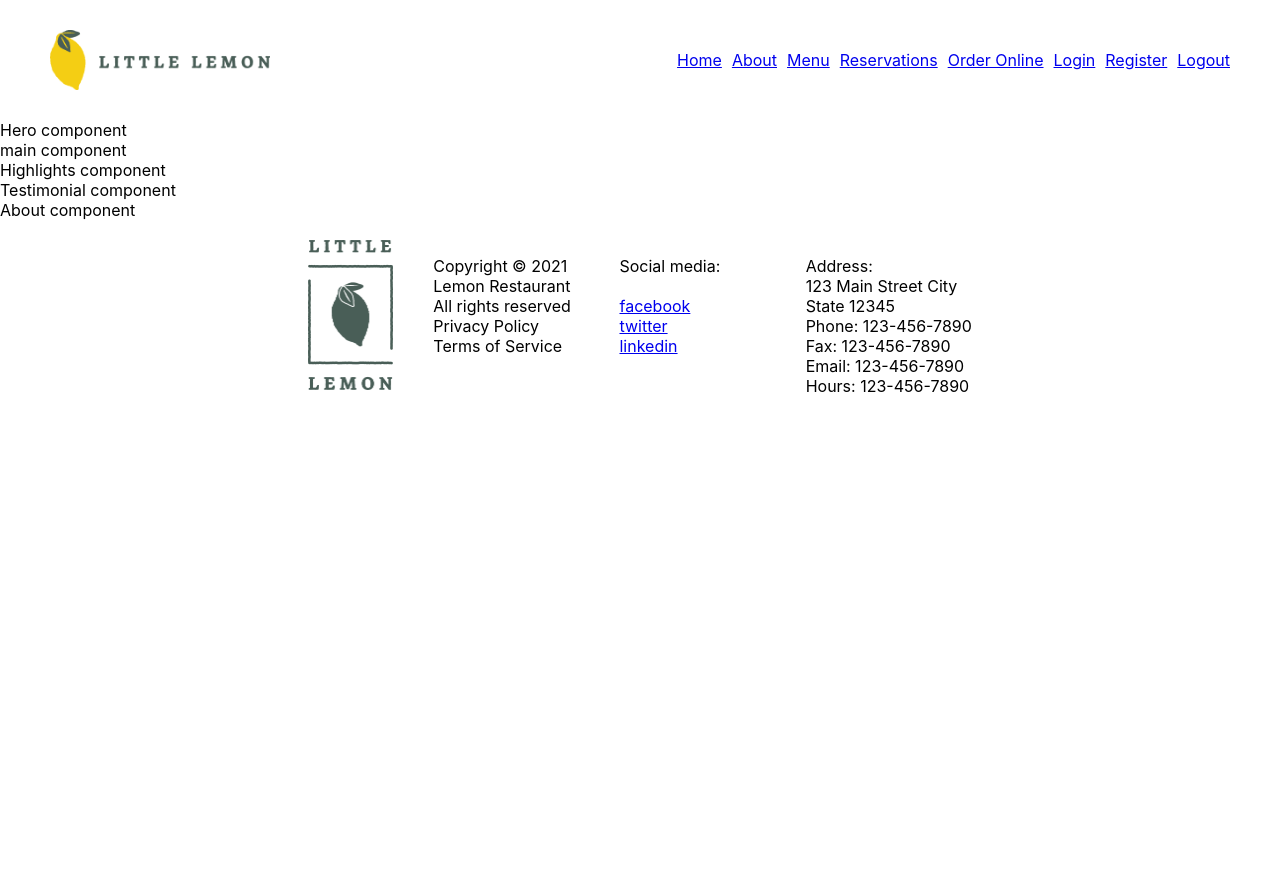
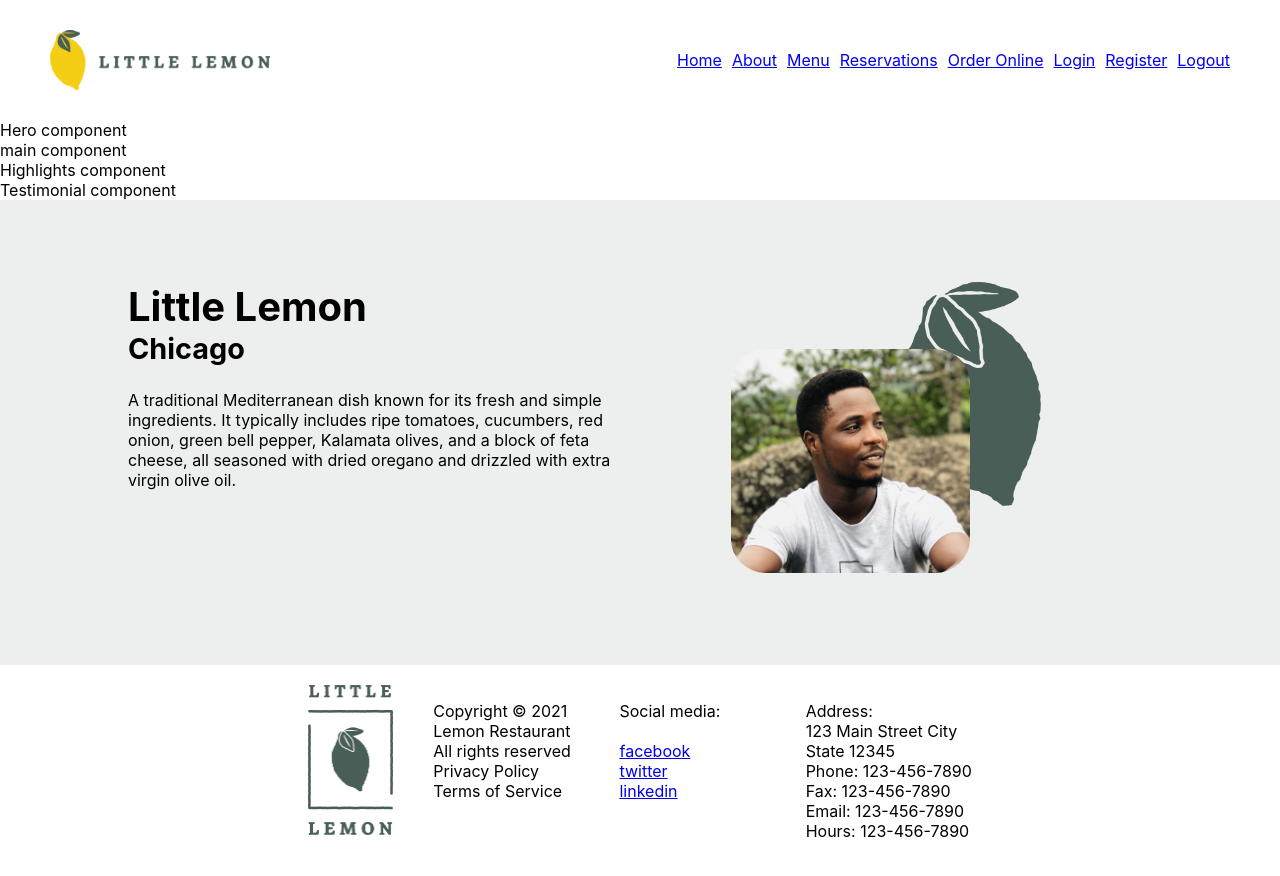
Before and after one commit to DafetiteOgaga/Littlelemon-frontendCapstone, a React (Create React App) app in the folder littlelemon_frontend_component/: page / in a window 1280 px wide. Before the commit the page ends 800 px from the top, so only its background shows below. Built offline with nearby package versions, Linux system fonts and the light colour scheme.

Commit message:
changes: completed About component

```diff
--- a/littlelemon_frontend_component/src/component/About.js
+++ b/littlelemon_frontend_component/src/component/About.js
@@ -1,9 +1,187 @@
-
+import styled from "styled-components"
+import fruitLogo from "../llemon_asset/Asset 7@4x.png"
+import me from "../llemon_asset/dafetite.jpeg"
 
 export default function About () {
+	const Section = styled.section``
+	const GridContainer = styled.div`
+		display: grid;
+		grid-template-columns: repeat(2, 1fr);
+		gap: 2%;
+		padding-top: 8%;
+		margin-bottom: 3%;
+	`
+	const Image = styled.img`
+		position: absolute;
+		top: 0%;
+		left: 52%;
+		height: 140%;
+
+		@media (max-width: 1310px) {
+			height: 120%;
+		}
+		@media (max-width: 1300px) {
+			height: 100%;
+		}
+		@media (max-width: 1032px) {
+			height: 80%;
+		}
+		@media (max-width: 1000px) {
+			height: 90%;
+		}
+		@media (max-width: 903px) {
+			height: 72%;
+		}
+		@media (max-width: 759px) {
+			height: 58%;
+		}
+		@media (max-width: 740px) {
+			height: 70%;
+		}
+		@media (max-width: 671px) {
+			height: 60%;
+		}
+	`
+	const Image2 = styled(Image)`
+		top: 30%;
+		left: 17%;
+		height: 140%;
+		border-radius: 15%;
+
+		@media (max-width: 1310px) {
+			height: 120%;
+		}
+		@media (max-width: 1300px) {
+			height: 100%;
+		}
+		@media (max-width: 1032px) {
+			height: 80%;
+		}
+		@media (max-width: 1000px) {
+			height: 90%;
+		}
+		@media (max-width: 903px) {
+			height: 72%;
+		}
+		@media (max-width: 759px) {
+			height: 58%;
+		}
+		@media (max-width: 740px) {
+			height: 70%;
+		}
+		@media (max-width: 671px) {
+			height: 60%;
+		}
+		// @media (max-width: 719px) {
+		// 	height: 90%;
+		// }
+	`
+	const Head1 = styled.h1`
+		color: black;
+		font-size: 250%;
+		margin-bottom: 0;
+		margin-top: 0;
+
+		@media (max-width: 1000px) {
+			font-size: 175%;
+		}
+		@media (max-width: 740px) {
+			font-size: 140%;
+		}
+		@media (max-width: 480px) {
+			font-size: 100%;
+		}
+	`
+	const Head2 = styled.h2`
+		font-size: 180%;
+		margin-top: 0;
+
+		@media (max-width: 1000px) {
+			font-size: 120%;
+		}
+		@media (max-width: 740px) {
+			font-size: 100%;
+		}
+		@media (max-width: 550px) {
+			font-size: 80%;
+		}
+		@media (max-width: 480px) {
+			font-size: 70%;
+		}
+	`
+	const Paragraph = styled.p`
+		margin-top: 0;
+
+		@media (max-width: 1000px) {
+			font-size: 90%;
+		}
+		@media (max-width: 740px) {
+			font-size: 80%;
+		}
+		@media (max-width: 550px) {
+			font-size: 60%;
+		}
+		@media (max-width: 480px) {
+			font-size: 55%;
+		}
+	`
+	const OverlappingImagesContainer = styled.div`
+		position: relative;
+		width: 95%;
+		height: 100%;
+
+		@media (max-width: 1000px) {
+			width: 80%;
+		}
+	`
+	const Background = styled.div`
+		background-color: #EDEFEE;
+		padding-left: 10%;
+		padding-right: 10%;
+		padding-bottom: 10%;
+
+		@media (max-width: 1000px) {
+			padding-left: 10%;
+			padding-right: 10%;
+		}
+		@media (max-width: 480px) {
+			padding-left: 10%;
+			padding-right: 10%;
+		}
+	`
 	return (
-        <div>
-            About component
-        </div>
-    )
+		<>
+			<Section>
+				<Background>
+					<GridContainer>
+						<div>
+						<Head1>Little Lemon</Head1>
+							<Head2>Chicago</Head2>
+							<Paragraph>A traditional Mediterranean dish
+							known for its fresh and simple ingredients. It
+							typically includes ripe tomatoes, cucumbers, red
+							onion, green bell pepper, Kalamata olives, and a
+							block of feta cheese, all seasoned with dried
+							oregano and drizzled with extra virgin olive oil.</Paragraph>
+						</div>
+						<OverlappingImagesContainer>
+							<Image
+							style={{
+								width: '30%',
+								}}
+								src={fruitLogo}
+								alt="delivery logo"
+							/>
+							<Image2 style={{
+								width: '50%',
+								}}
+								src={me}
+								alt="delivery logo"
+							/>
+						</OverlappingImagesContainer>
+					</GridContainer>
+				</Background>
+			</Section>
+		</>
+	)
 }
```
